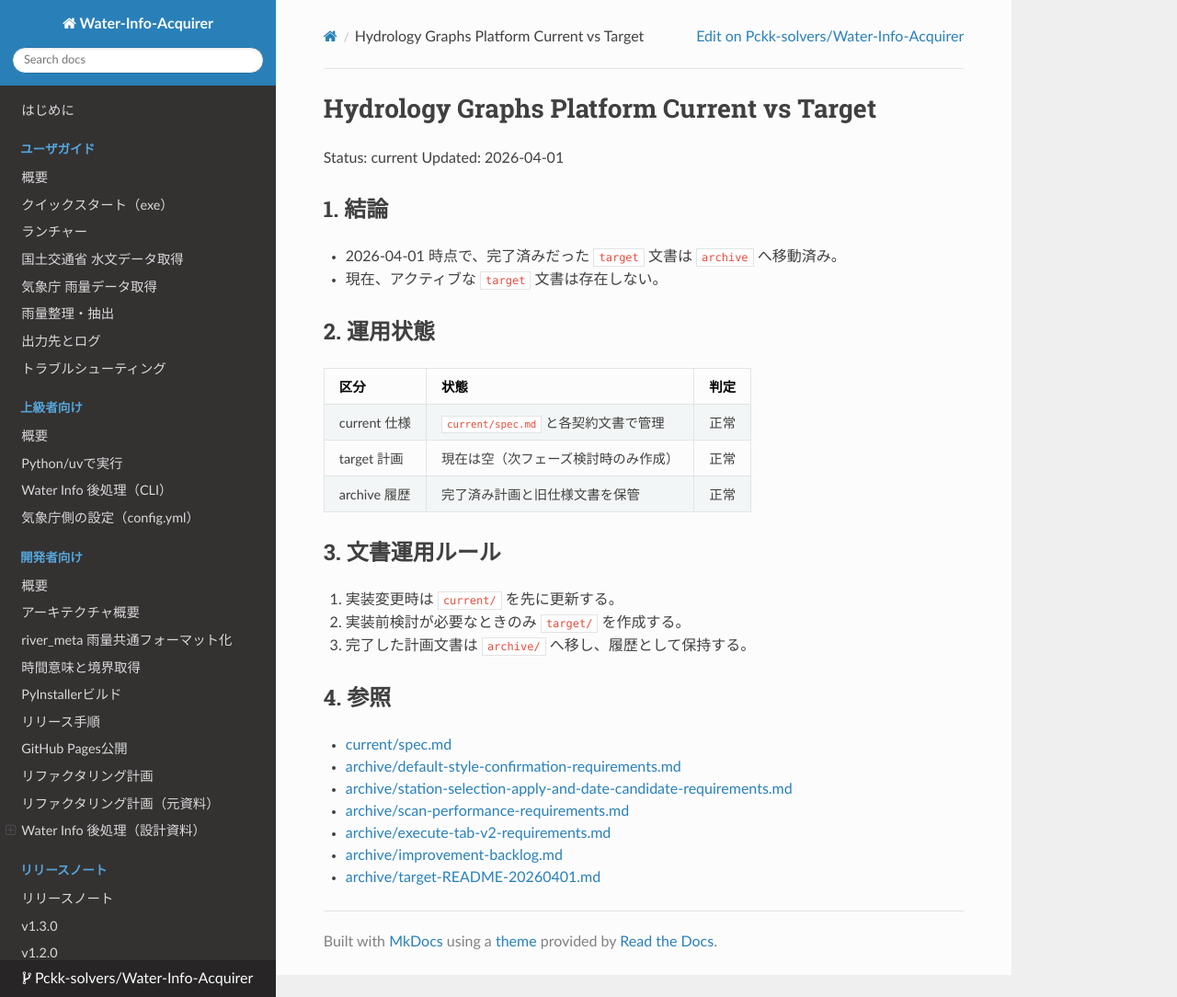
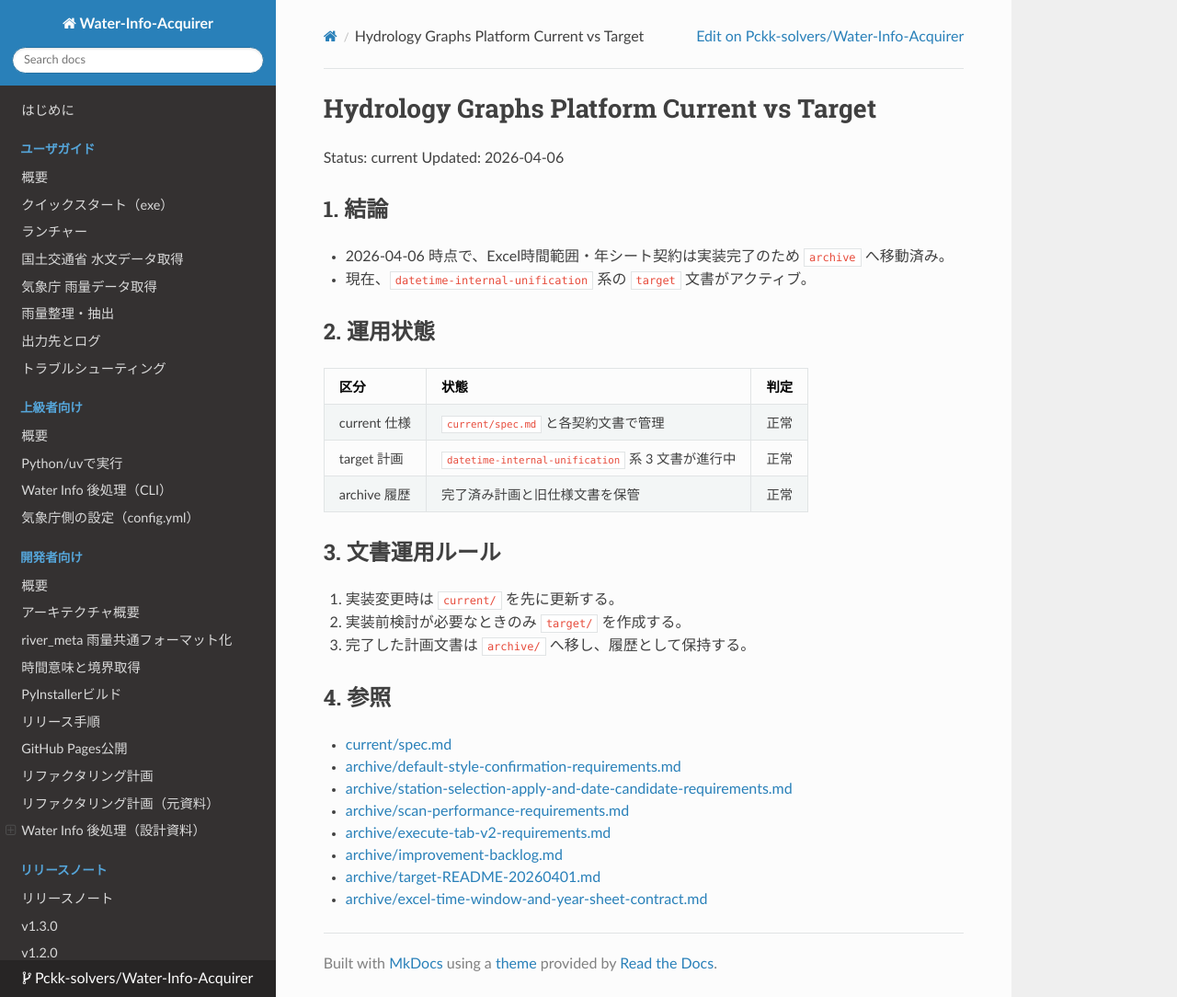
Before and after one commit to Pckk-solvers/Water-Info-Acquirer, an MkDocs documentation site: the page built from docs/dev/hydrology-graphs-platform/current/current-vs-target.md, in a window 1280 px wide and 1084 px high. Shown: the whole window at 92% size. Built offline with MkDocs 1.6.1, drawn with Linux system fonts in a browser that asks for light colours; nearby versions of some CDN libraries.

Commit message:
feat: align datetime handling and archive completed excel contract

```diff
--- a/docs/dev/hydrology-graphs-platform/current/current-vs-target.md
+++ b/docs/dev/hydrology-graphs-platform/current/current-vs-target.md
@@ -1,18 +1,18 @@
 # Hydrology Graphs Platform Current vs Target
 
 Status: current
-Updated: 2026-04-01
+Updated: 2026-04-06
 
 ## 1. 結論
-- 2026-04-01 時点で、完了済みだった `target` 文書は `archive` へ移動済み。
-- 現在、アクティブな `target` 文書は存在しない。
+- 2026-04-06 時点で、Excel時間範囲・年シート契約は実装完了のため `archive` へ移動済み。
+- 現在、`datetime-internal-unification` 系の `target` 文書がアクティブ。
 
 ## 2. 運用状態
 
 | 区分 | 状態 | 判定 |
 |---|---|---|
 | current 仕様 | `current/spec.md` と各契約文書で管理 | 正常 |
-| target 計画 | 現在は空（次フェーズ検討時のみ作成） | 正常 |
+| target 計画 | `datetime-internal-unification` 系 3 文書が進行中 | 正常 |
 | archive 履歴 | 完了済み計画と旧仕様文書を保管 | 正常 |
 
 ## 3. 文書運用ルール
@@ -28,3 +28,4 @@ Updated: 2026-04-01
 - [archive/execute-tab-v2-requirements.md](/C:/Users/yuuta.ochiai/Documents/GitHub/Water-Info-Acquirer/docs/dev/hydrology-graphs-platform/archive/execute-tab-v2-requirements.md)
 - [archive/improvement-backlog.md](/C:/Users/yuuta.ochiai/Documents/GitHub/Water-Info-Acquirer/docs/dev/hydrology-graphs-platform/archive/improvement-backlog.md)
 - [archive/target-README-20260401.md](/C:/Users/yuuta.ochiai/Documents/GitHub/Water-Info-Acquirer/docs/dev/hydrology-graphs-platform/archive/target-README-20260401.md)
+- [archive/excel-time-window-and-year-sheet-contract.md](/C:/Users/yuuta.ochiai/Documents/GitHub/Water-Info-Acquirer/docs/dev/hydrology-graphs-platform/archive/excel-time-window-and-year-sheet-contract.md)
```
Also changed, not shown: docs/dev/hydrology-graphs-platform/archive/README.md (+1 -0 lines), docs/dev/hydrology-graphs-platform/archive/excel-time-window-and-year-sheet-contract.md (renamed from docs/dev/hydrology-graphs-platform/target/excel-time-window-and-year-sheet-contract.md, +1 -1 lines), docs/dev/hydrology-graphs-platform/current/datetime-unification-readiness-2026-04-06.md (added, +71 -0 lines), docs/dev/index.md (+1 -1 lines), 2 other files.
